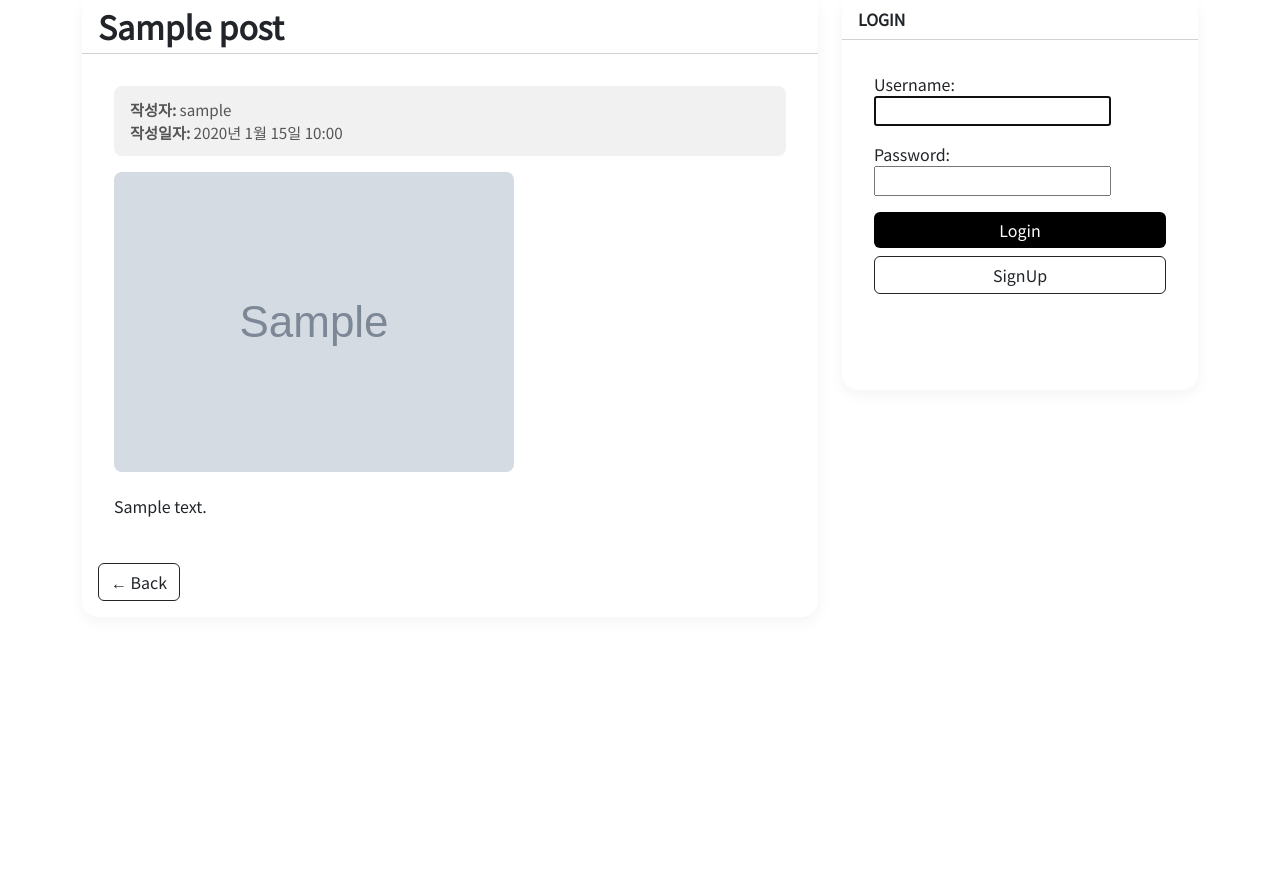
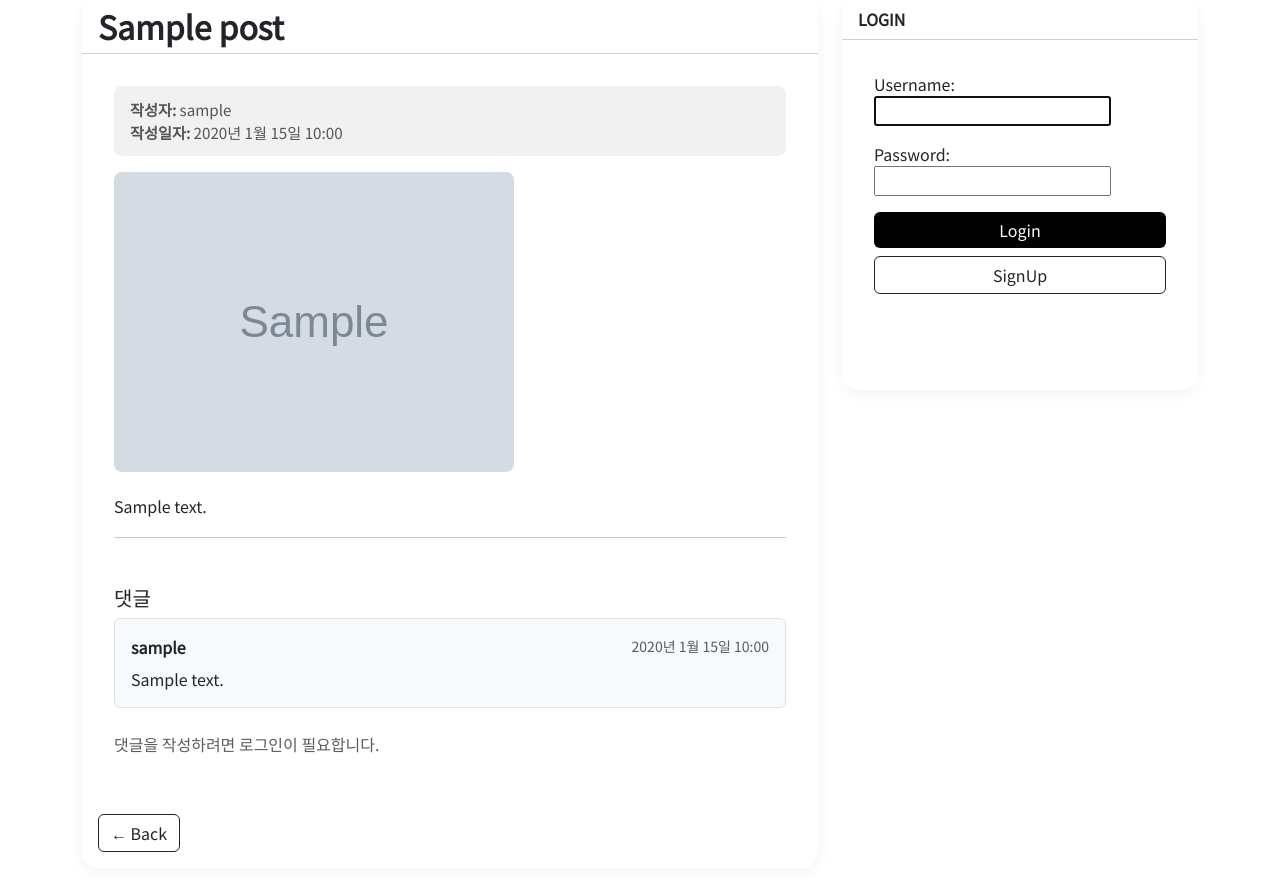
Before and after one commit to baskduf/AInfluence, a Django app: page /board/view?boardNo=1 in a window 1280 px wide. Shown: the part 145-1037 px from the top of the page. Before the commit the page ends 746 px from the top, so only its background shows below. Run offline with Django 5.2, Linux system fonts and the light colour scheme; tables that the repository leaves empty hold one stand-in row (values such as "Sample post"); grey boxes marked "Sample" are stand-in pictures.

Commit message:
댓글 기능 추가

```diff
--- a/board/admin.py
+++ b/board/admin.py
@@ -1,4 +1,7 @@
 from django.contrib import admin
 from .models import Post
+from .models import Comment
 
 admin.site.register(Post)
+
+admin.site.register(Comment)
--- a/board/forms.py
+++ b/board/forms.py
@@ -2,6 +2,15 @@
 
 from django import forms
 from .models import Post
+from .models import Comment
+
+class CommentForm(forms.ModelForm):
+    class Meta:
+        model = Comment
+        fields = ['content']
+        widgets = {
+            'content': forms.Textarea(attrs={'class': 'form-control', 'rows': 3, 'placeholder': '댓글을 입력하세요...'}),
+        }
 
 class WriteForm(forms.ModelForm):
     class Meta:
--- a/board/models.py
+++ b/board/models.py
@@ -8,3 +8,9 @@ class Post(models.Model):
     author = models.ForeignKey(User, on_delete=models.CASCADE)
     image = models.ImageField(upload_to='post_images/', blank=True, null=True)
     created_at = models.DateTimeField(auto_now_add=True)  # 이 부분이 있어야 합니다
+
+class Comment(models.Model):
+    post = models.ForeignKey('Post', on_delete=models.CASCADE, related_name='comments')
+    author = models.ForeignKey(User, on_delete=models.CASCADE)
+    content = models.TextField()
+    created_at = models.DateTimeField(auto_now_add=True)
--- a/board/views.py
+++ b/board/views.py
@@ -4,11 +4,40 @@ from django.contrib.auth import login, logout, authenticate
 from .models import Post
 from .forms import WriteForm
 from django.shortcuts import redirect
+from .models import Post, Comment
+from .forms import CommentForm
 
 from django.shortcuts import render, redirect
 from .models import Post
 from .forms import WriteForm
 
+def view_post(request):
+    form = AuthenticationForm(request.user)
+    comment_form = CommentForm()
+
+    if 'boardNo' in request.GET:
+        post = Post.objects.filter(id=request.GET['boardNo']).first()
+        if post is None:
+            return render(request, 'login_error.html')
+
+        if request.method == 'POST' and request.user.is_authenticated:
+            comment_form = CommentForm(request.POST)
+            if comment_form.is_valid():
+                comment = comment_form.save(commit=False)
+                comment.post = post
+                comment.author = request.user
+                comment.save()
+                return redirect(f'/view?boardNo={post.id}')
+
+        comments = post.comments.all().order_by('-created_at')
+        return render(request, 'view_form.html', {
+            'form': form,
+            'post': post,
+            'comment_form': comment_form,
+            'comments': comments,
+        })
+
+    return render(request, 'login_error.html')
 def rewrite(request):
     if 'boardNo' in request.GET:
         if request.user.is_authenticated:
@@ -71,15 +100,6 @@ def write_process(request):
 
     return render(request, 'login_error.html')
 
-def view_post(request):
-    form = AuthenticationForm(request.user)
-    if 'boardNo' in request.GET:
-        post = Post.objects.filter(id=request.GET['boardNo']).first()
-        if post is not None:
-            return render(request, 'view_form.html', {'form':form, 'post': post})
-
-    return render(request, 'login_error.html')
-
 from django.core.paginator import Paginator
 
 def index(request):
--- a/templates/rewrite_form.html
+++ b/templates/rewrite_form.html
@@ -107,7 +107,7 @@
         {{ form.content }}
       </div>
       <div class="form-actions">
-        <a href="{% url 'view' %}?boardNo={{ form.id }}" class="btn btn-outline-dark">← Back</a>
+        <a href="{% url 'view' %}?boardNo={{ post_id }}" class="btn btn-outline-dark">← Back</a>
         <button type="submit" class="btn btn-dark px-4">Submit</button>
       </div>
     </form>
--- a/templates/view_form.html
+++ b/templates/view_form.html
@@ -38,7 +38,7 @@
       position: relative;
       min-height: 300px;
       padding: 2rem;
-      padding-bottom: 6rem; /* 하단 버튼들 공간 확보 */
+      padding-bottom: 6rem;
     }
 
     .btn-dark {
@@ -115,7 +115,6 @@
             <!-- 작성자 정보 -->
             <div class="meta-box mb-3">
               <div><strong>작성자:</strong> {{ post.author.username }}</div>
-
               <div><strong>작성일자:</strong> {{ post.created_at|date:"Y년 n월 j일 H:i" }} </div>
             </div>
 
@@ -128,6 +127,32 @@
             <div class="content-box">
               {{ post.content|linebreaksbr }}
             </div>
+
+            <!-- 댓글 목록 -->
+            <hr>
+            <h5 class="mt-5">댓글</h5>
+            {% for comment in comments %}
+              <div class="mb-3 border rounded p-3 bg-light">
+                <div class="d-flex justify-content-between align-items-center mb-2">
+                  <strong>{{ comment.author.username }}</strong>
+                  <small class="text-muted">{{ comment.created_at|date:"Y년 n월 j일 H:i" }}</small>
+                </div>
+                <p class="mb-0">{{ comment.content|linebreaksbr }}</p>
+              </div>
+            {% empty %}
+              <p class="text-muted">아직 댓글이 없습니다.</p>
+            {% endfor %}
+
+            <!-- 댓글 작성 폼 -->
+            {% if request.user.is_authenticated %}
+              <form method="post" class="mt-4">
+                {% csrf_token %}
+                {{ comment_form.as_p }}
+                <button type="submit" class="btn btn-dark">댓글 작성</button>
+              </form>
+            {% else %}
+              <p class="text-muted mt-4">댓글을 작성하려면 로그인이 필요합니다.</p>
+            {% endif %}
 
             <!-- 왼쪽 하단: 뒤로가기 -->
             <div class="post-actions-left">
```
